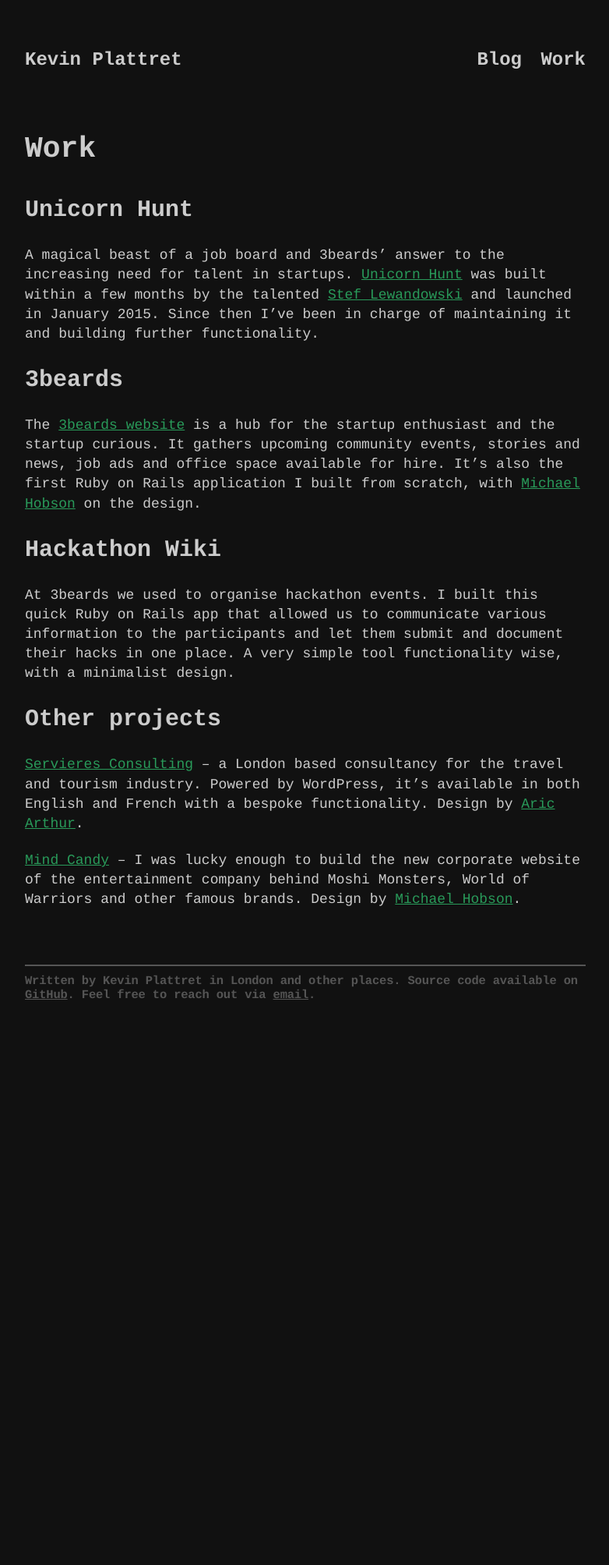
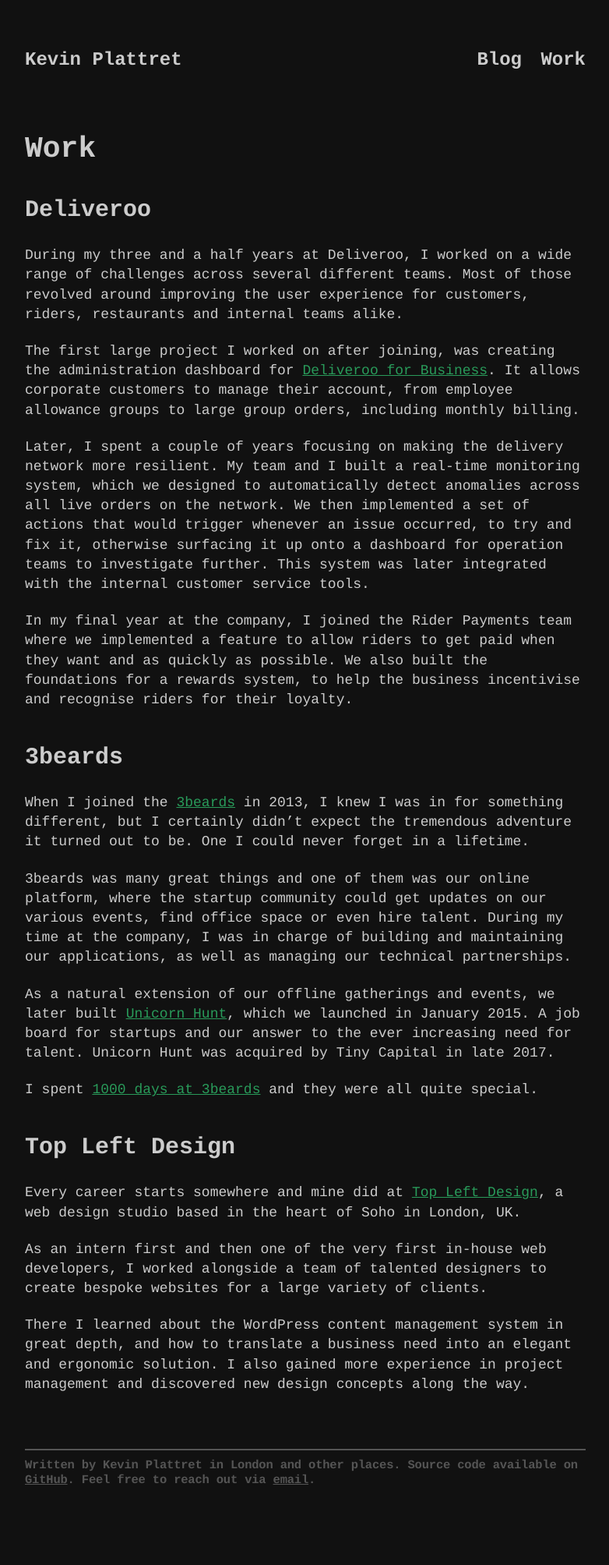
Before and after one commit to kplattret/kevinplattret.com, a Jekyll site: the page built from work.md, in a window 1280 px wide. Shown: the whole page at 78% size, without its empty margins (248-1030 px from the left). Built offline with Jekyll 4.4.1, drawn with Linux system fonts in a browser that asks for light colours; before the commit the page ends 1386 px from its top, so only the background shows below that.

Commit message:
Update work page
Add a detailed history of my work experience. I should add my side
projects at some point.

```diff
--- a/_sass/_base.scss
+++ b/_sass/_base.scss
@@ -115,6 +115,12 @@ hr {
 }
 
 .content {
+  p {
+    & + h2 {
+      margin-top: 4rem;
+    }
+  }
+
   .highlight {
     margin: 10rem 0 5rem;
     font-size: 3.2rem;
--- a/work.md
+++ b/work.md
@@ -3,32 +3,51 @@ layout: default
 title: Work
 ---
 
-## Unicorn Hunt
+## Deliveroo
 
-A magical beast of a job board and 3beards' answer to the increasing need for talent in startups.
-[Unicorn Hunt](https://unicornhunt.io) was built within a few months by the talented [Stef
-Lewandowski](https://twitter.com/stef) and launched in January 2015. Since then I've been in charge
-of maintaining it and building further functionality.
+During my three and a half years at Deliveroo, I worked on a wide range of challenges across several
+different teams. Most of those revolved around improving the user experience for customers, riders,
+restaurants and internal teams alike.
+
+The first large project I worked on after joining, was creating the administration dashboard for
+[Deliveroo for Business](https://deliveroo.co.uk/business). It allows corporate customers to manage
+their account, from employee allowance groups to large group orders, including monthly billing.
+
+Later, I spent a couple of years focusing on making the delivery network more resilient. My team and
+I built a real-time monitoring system, which we designed to automatically detect anomalies across
+all live orders on the network. We then implemented a set of actions that would trigger whenever an
+issue occurred, to try and fix it, otherwise surfacing it up onto a dashboard for operation teams
+to investigate further. This system was later integrated with the internal customer service tools.
+
+In my final year at the company, I joined the Rider Payments team where we implemented a feature to
+allow riders to get paid when they want and as quickly as possible. We also built the foundations
+for a rewards system, to help the business incentivise and recognise riders for their loyalty.
 
 ## 3beards
 
-The [3beards website](http://3-beards.com) is a hub for the startup enthusiast and the startup
-curious. It gathers upcoming community events, stories and news, job ads and office space available
-for hire. It's also the first Ruby on Rails application I built from scratch, with [Michael
-Hobson](https://twitter.com/imhobson) on the design.
+When I joined the [3beards](https://3beards.github.io) in 2013, I knew I was in for something
+different, but I certainly didn't expect the tremendous adventure it turned out to be. One I could
+never forget in a lifetime.
 
-## Hackathon Wiki
+3beards was many great things and one of them was our online platform, where the startup community
+could get updates on our various events, find office space or even hire talent. During my time at
+the company, I was in charge of building and maintaining our applications, as well as managing our
+technical partnerships.
 
-At 3beards we used to organise hackathon events. I built this quick Ruby on Rails app that allowed
-us to communicate various information to the participants and let them submit and document their
-hacks in one place. A very simple tool functionality wise, with a minimalist design.
+As a natural extension of our offline gatherings and events, we later built [Unicorn Hunt](https://
+unicornhunt.io), which we launched in January 2015. A job board for startups and our answer to the
+ever increasing need for talent. Unicorn Hunt was acquired by Tiny Capital in late 2017.
 
-## Other projects
+I spent [1000 days at 3beards](/my-1000-days-at-3beards) and they were all quite special.
 
-[Servieres Consulting](http://servieres-consulting.com) – a London based consultancy for the travel
-and tourism industry. Powered by WordPress, it's available in both English and French with a bespoke
-functionality. Design by [Aric Arthur](http://aricarthur.co.uk).
+## Top Left Design
 
-[Mind Candy](http://mindcandy.com) – I was lucky enough to build the new corporate website of the
-entertainment company behind Moshi Monsters, World of Warriors and other famous brands. Design by
-[Michael Hobson](https://twitter.com/imhobson).
+Every career starts somewhere and mine did at [Top Left Design](https://topleftdesign.com), a web
+design studio based in the heart of Soho in London, UK.
+
+As an intern first and then one of the very first in-house web developers, I worked alongside a
+team of talented designers to create bespoke websites for a large variety of clients.
+
+There I learned about the WordPress content management system in great depth, and how to translate a
+business need into an elegant and ergonomic solution. I also gained more experience in project
+management and discovered new design concepts along the way.
```
